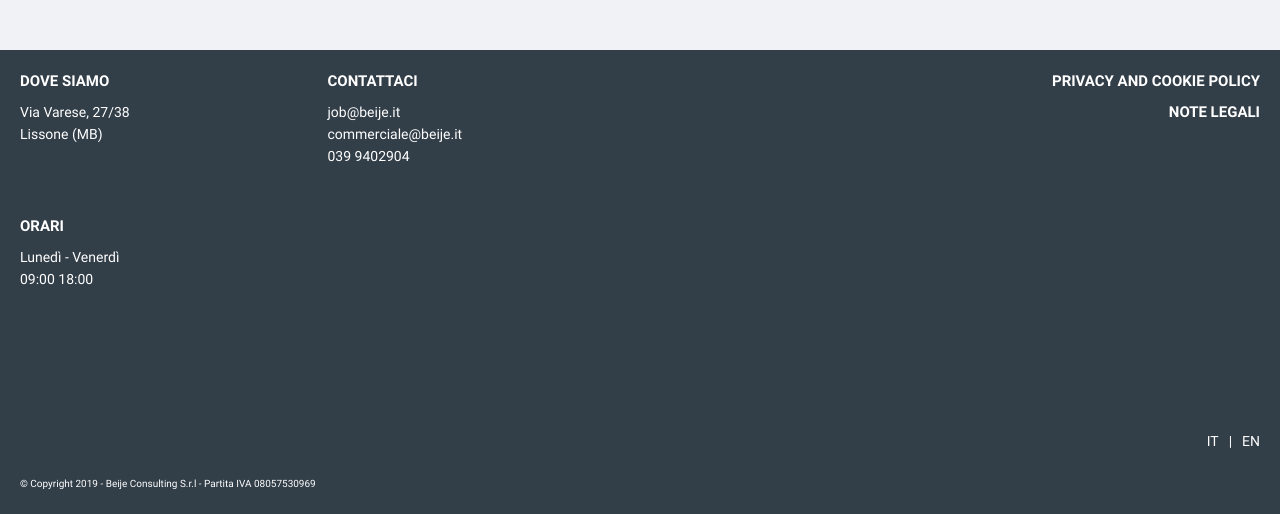
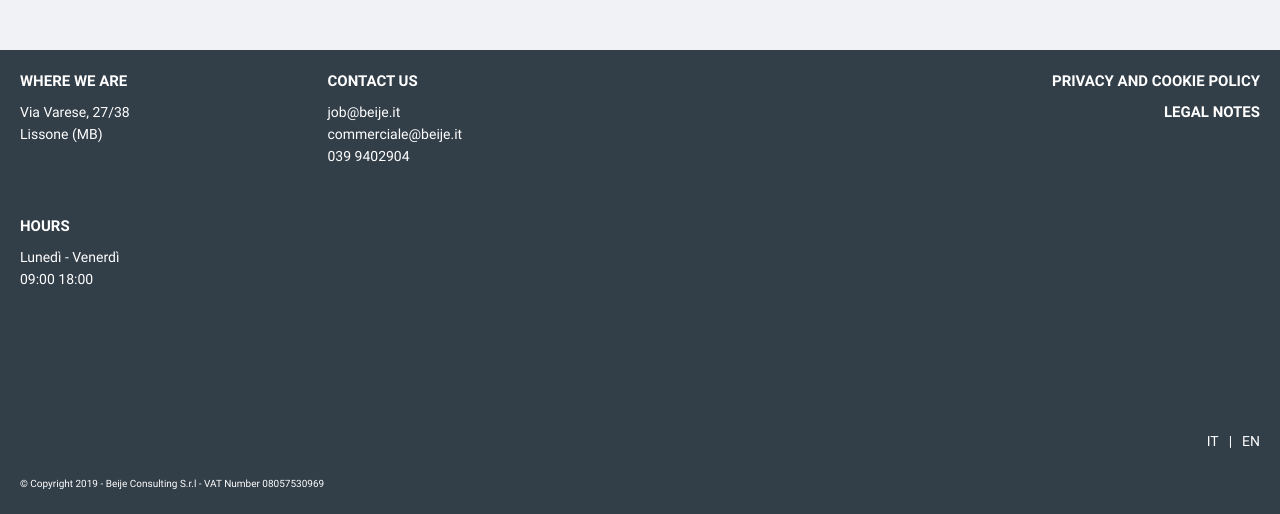
Before and after one commit to BeijeConsulting/beije_new_site_fe, a React (Create React App) app: page / in a window 1280 px wide. Shown: the part 283-797 px from the top of the page. Built offline with nearby package versions, Linux system fonts and the light colour scheme.

Commit message:
Creation of a specific component to switch the language and translation of the footer

```diff
--- a/src/assets/translations/gb.json
+++ b/src/assets/translations/gb.json
@@ -8,5 +8,12 @@
     "Password": "Password",
     "youWantLogout": "Do you want to exit the portal? ",
     "cancel": "Cancel"
+  },
+  "footer": {
+    "location": "WHERE WE ARE",
+    "hours": "HOURS",
+    "contacts": "CONTACT US",
+    "legalNotes": "LEGAL NOTES",
+    "vatNumber": "VAT Number"
   }
 }
--- a/src/assets/translations/it.json
+++ b/src/assets/translations/it.json
@@ -8,5 +8,12 @@
     "Password": "Password",
     "youWantLogout": "Vuoi uscire dal portale?",
     "cancel": "Annulla"
+  },
+  "footer": {
+    "location": "DOVE SIAMO",
+    "hours": "ORARI",
+    "contacts": "CONTATTACI",
+    "legalNotes": "NOTE LEGALI",
+    "vatNumber": "Partita IVA"
   }
 }
--- a/src/components/functional_components/customFooter/CustomFooter.js
+++ b/src/components/hooks_components/customFooter/CustomFooter.js
@@ -1,10 +1,7 @@
 import React, { useEffect, useState } from "react"
 import { Row, Col } from "antd"
-import { useDispatch, useSelector } from 'react-redux';
-import { switchLang } from "../../../i18n/i18n-config";
-import { setLanguage } from "../../../redux/ducks/Language";
 import { get as __get } from 'lodash';
-
+import { useTranslation } from 'react-i18next';
 
 //import style and assets
 import '../../../style.css'
@@ -13,22 +10,12 @@ import icon_facebook from '../../../assets/icons/social_icon/f_facebook_dark.png
 import icon_instagram from '../../../assets/icons/social_icon/in_instagram_dark.png'
 
 //Import components
-import CustomCard from "../customCard/CustomCard"
-import CustomButton from "../Button/CustomButton"
+import CustomCard from "../../functional_components/customCard/CustomCard"
+import CustomButton from "../../functional_components/Button/CustomButton"
+import CustomSwitchLanguage from "../switchLanguage/CustomSwitchLanguage";
 
 const CustomFooter = (props) => {
-    const dispatch = useDispatch();
-    const [selected, setSelected] = useState('IT');
-    const currentLanguage = useSelector((state) => __get(state.languageDuck, 'currentLanguage', {}));
-
-    useEffect(() => {
-        setSelected(currentLanguage);
-    }, [currentLanguage]);
-
-    const selectLanguage = (code) => () => {
-        switchLang(code);
-        dispatch(setLanguage(code));
-    }
+    const { t } = useTranslation();
 
     return (
         <footer className={props.classNameFooter}>
@@ -37,7 +24,7 @@ const CustomFooter = (props) => {
                     <Col xs={24} sm={24} md={12} lg={12} className='custom-footer-l-col-first-el'>
                         <CustomCard
                             titleClassName={'custom-footer-title txt-color-light'}
-                            cardTitle={'DOVE SIAMO'}
+                            cardTitle={t('footer.location')}
                             descriptionClassName={'footer-description'}
                             cardDescription={'Via Varese, 27/38'}
                             cardDescription2={'Lissone (MB)'}
@@ -46,7 +33,7 @@ const CustomFooter = (props) => {
                     <Col xs={24} sm={24} md={12} lg={12}>
                         <CustomCard
                             titleClassName={'custom-footer-title txt-color-light'}
-                            cardTitle={'ORARI'}
+                            cardTitle={t('footer.hours')}
                             descriptionClassName={'custom-footer-description'}
                             cardDescription={'Lunedì - Venerdì'}
                             cardDescription2={'09:00 18:00'}
@@ -55,7 +42,7 @@ const CustomFooter = (props) => {
                     <Col span={24}>
                         <CustomCard
                             titleClassName={'custom-footer-title txt-color-light'}
-                            cardTitle={'CONTATTACI'}
+                            cardTitle={t('footer.contacts')}
                             descriptionClassName={'custom-footer-description'}
                             cardDescription={'job@beije.it'}
                             cardDescription2={'commerciale@beije.it'}
@@ -71,18 +58,12 @@ const CustomFooter = (props) => {
 
                     <CustomCard
                         titleClassName={'custom-footer-title txt-align-r txt-color-light'}
-                        cardTitle={'NOTE LEGALI'}
+                        cardTitle={t('footer.legalNotes')}
                     />
                     {/* this row is shown only when the device is smaller than 1024px */}
                     <CustomCard>
                         <p className='txt-align-r txt-color-light custom-footer-translation-mobile'>
-                            <span className={selected === 'IT' ? 'custom-footer-title cursor-pointer' : 'cursor-pointer'} onClick={selectLanguage('IT')}>
-                                IT
-                            </span>
-                            <span className={'mr-10 ml-10'}>|</span>
-                            <span className={selected === 'GB' ? 'custom-footer-title cursor-pointer' : 'cursor-pointer'} onClick={selectLanguage('GB')}>
-                                EN
-                            </span>
+                            <CustomSwitchLanguage/>
                         </p>
                     </CustomCard>
                 </Col>
@@ -107,20 +88,14 @@ const CustomFooter = (props) => {
             <Row className={'container-flex-row jusify-content-l align-items-c custom-footer-translation-desktop'}>
                 <CustomCard>
                     <p className='txt-align-r txt-color-light'>
-                        <span className={selected === 'IT' ? 'custom-footer-title cursor-pointer' : 'cursor-pointer'} onClick={selectLanguage('IT')}>
-                            IT
-                        </span>
-                        <span className={'mr-10 ml-10'}>|</span>
-                        <span className={selected === 'GB' ? 'custom-footer-title cursor-pointer' : 'cursor-pointer'} onClick={selectLanguage('GB')}>
-                            EN
-                        </span>
+                        <CustomSwitchLanguage/>
                     </p>
                 </CustomCard>
             </Row>
             <Row>
                 <CustomCard
                     descriptionClassName={'custom-footer-copyright txt-color-light mt-10'}
-                    cardDescription={'© Copyright 2019 - Beije Consulting S.r.l - Partita IVA 08057530969'}
+                    cardDescription={'© Copyright 2019 - Beije Consulting S.r.l - ' + t('footer.vatNumber') + ' 08057530969'}
                 />
             </Row>
         </footer >
--- /dev/null
+++ b/src/components/hooks_components/switchLanguage/CustomSwitchLanguage.css
@@ -0,0 +1,4 @@
+.switch-language-span {
+    font-size: 15px;
+    font-weight: 700;
+}
--- /dev/null
+++ b/src/components/hooks_components/switchLanguage/CustomSwitchLanguage.js
@@ -0,0 +1,43 @@
+import React, { useEffect, useState } from "react";
+import { useDispatch, useSelector } from 'react-redux';
+import { switchLang } from "../../../i18n/i18n-config";
+import { setLanguage } from "../../../redux/ducks/Language";
+import { get as __get } from 'lodash';
+
+import './CustomSwitchLanguage.css'
+
+
+const SwitchLanguage = (props) => {
+    const dispatch = useDispatch();
+    const [selected, setSelected] = useState('IT');
+    const currentLanguage = useSelector((state) => __get(state.languageDuck, 'currentLanguage', {}));
+
+    useEffect(() => {
+        setSelected(currentLanguage);
+    }, [currentLanguage]);
+
+    const selectLanguage = (code) => () => {
+        switchLang(code);
+        dispatch(setLanguage(code));
+    }
+
+    return (
+        <>
+            <span className={selected === 'IT' ? props.classNameSelectedLang : props.classNameUnSelectedLang} onClick={selectLanguage('IT')}>
+                IT
+            </span>
+            <span className={props.classNameSeparator}>|</span>
+            <span className={selected === 'GB' ? props.classNameSelectedLang : props.classNameUnSelectedLang} onClick={selectLanguage('GB')}>
+                EN
+            </span>
+        </>
+    )
+}
+
+SwitchLanguage.defaultProps = {
+    classNameSelectedLang: 'switch-language-span cursor-pointer',
+    classNameUnSelectedLang: 'cursor-pointer',
+    classNameSeparator: 'mr-10 ml-10'
+}
+
+export default SwitchLanguage
--- a/src/layout/basicLayout/BasicLayout.js
+++ b/src/layout/basicLayout/BasicLayout.js
@@ -8,7 +8,7 @@ import './BasicLayout.css'
 
 //Import Components
 import CustomHeader from "../../components/hooks_components/Header";
-import CustomFooter from "../../components/functional_components/customFooter/CustomFooter";
+import CustomFooter from "../../components/hooks_components/customFooter/CustomFooter";
 
 const { Header, Footer, Content } = Layout;
 
```
Also changed, not shown: src/screens/Home/Home.js (+4 -3 lines), src/components/hooks_components/customFooter/CustomFooter.css (renamed from src/components/functional_components/customFooter/CustomFooter.css).
